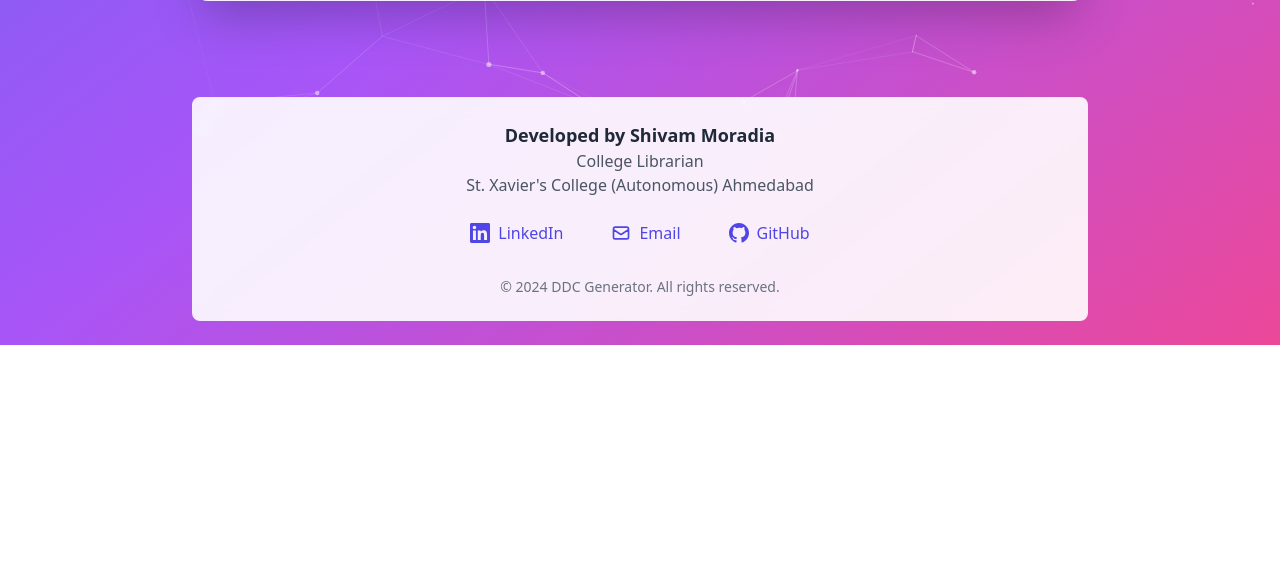
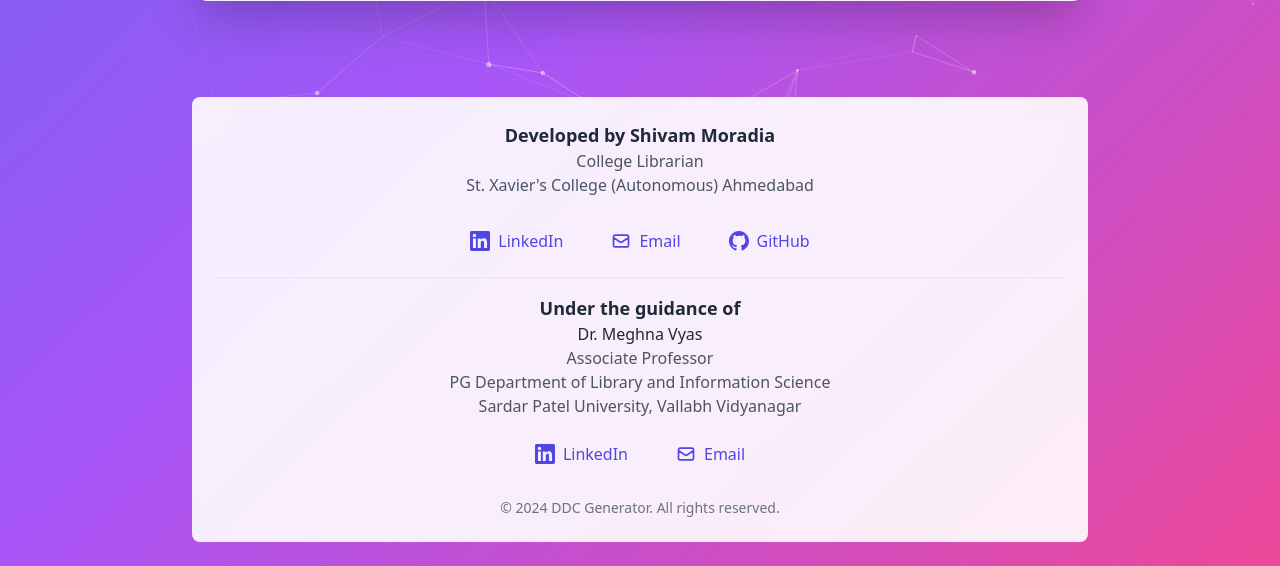
Before and after one commit to moradiashivam/ddc-generator, a Flask app: page / in a window 1280 px wide. Shown: the part 653-1219 px from the top of the page. Before the commit the page ends 998 px from the top, so only its background shows below. Run offline with Flask 3, Linux system fonts and the light colour scheme; some libraries are stand-ins or nearby versions.

Commit message:
Update index.html

```diff
--- a/templates/index.html
+++ b/templates/index.html
@@ -504,12 +504,12 @@
     <div class="max-w-4xl mx-auto">
         <div class="glass rounded-lg p-6 text-center">
             <div class="space-y-4">
-                    <div>
+                <!-- Developer Info -->
+                <div class="mb-6">
                     <p class="text-lg font-semibold text-gray-800">Developed by Shivam Moradia</p>
                     <p class="text-gray-600">College Librarian</p>
                     <p class="text-gray-600">St. Xavier's College (Autonomous) Ahmedabad</p>
                 </div>
-
                 <div class="flex justify-center space-x-4">
                     <!-- LinkedIn -->
                     <a href="https://www.linkedin.com/in/shivam-moradia-5a3703103"
@@ -544,6 +544,37 @@
                     </a>
                 </div>
 
+                <!-- Mentor Info -->
+                <div class="border-t border-gray-200 pt-4">
+                    <p class="text-lg font-semibold text-gray-800">Under the guidance of</p>
+                    <p class="text-gray-800 font-medium">Dr. Meghna Vyas</p>
+                    <p class="text-gray-600">Associate Professor</p>
+                    <p class="text-gray-600">PG Department of Library and Information Science</p>
+                    <p class="text-gray-600">Sardar Patel University, Vallabh Vidyanagar</p>
+                </div>
+                <div class="flex justify-center space-x-4">
+                    <!-- LinkedIn -->
+                    <a href="https://www.linkedin.com/in/dr-meghna-vyas-461968a2/?originalSubdomain=in"
+                       target="_blank"
+                       rel="noopener noreferrer"
+                       class="inline-flex items-center space-x-2 text-indigo-600 hover:text-indigo-800 transition-colors px-4 py-2 rounded-lg hover:bg-indigo-50">
+                        <svg class="h-5 w-5" fill="currentColor" viewBox="0 0 24 24">
+                            <path d="M20.447 20.452h-3.554v-5.569c0-1.328-.027-3.037-1.852-3.037-1.853 0-2.136 1.445-2.136 2.939v5.667H9.351V9h3.414v1.561h.046c.477-.9 1.637-1.85 3.37-1.85 3.601 0 4.267 2.37 4.267 5.455v6.286zM5.337 7.433c-1.144 0-2.063-.926-2.063-2.065 0-1.138.92-2.063 2.063-2.063 1.14 0 2.064.925 2.064 2.063 0 1.139-.925 2.065-2.064 2.065zm1.782 13.019H3.555V9h3.564v11.452zM22.225 0H1.771C.792 0 0 .774 0 1.729v20.542C0 23.227.792 24 1.771 24h20.451C23.2 24 24 23.227 24 22.271V1.729C24 .774 23.2 0 22.222 0h.003z"/>
+                        </svg>
+                        <span>LinkedIn</span>
+                    </a>
+
+                    <!-- Email -->
+                    <a href="mailto:meghnavyas08@gmail.com"
+                       class="inline-flex items-center space-x-2 text-indigo-600 hover:text-indigo-800 transition-colors px-4 py-2 rounded-lg hover:bg-indigo-50">
+                        <svg class="h-5 w-5" fill="none" stroke="currentColor" viewBox="0 0 24 24">
+                            <path stroke-linecap="round" stroke-linejoin="round" stroke-width="2"
+                                d="M3 8l7.89 5.26a2 2 0 002.22 0L21 8M5 19h14a2 2 0 002-2V7a2 2 0 00-2-2H5a2 2 0 00-2 2v10a2 2 0 002 2z"/>
+                        </svg>
+                        <span>Email</span>
+                    </a>
+
+                </div>
                 <div class="text-sm text-gray-500 pt-2">
                     <p>© 2024 DDC Generator. All rights reserved.</p>
                 </div>
```
Lines whose indentation alone changed are shown as unchanged.
